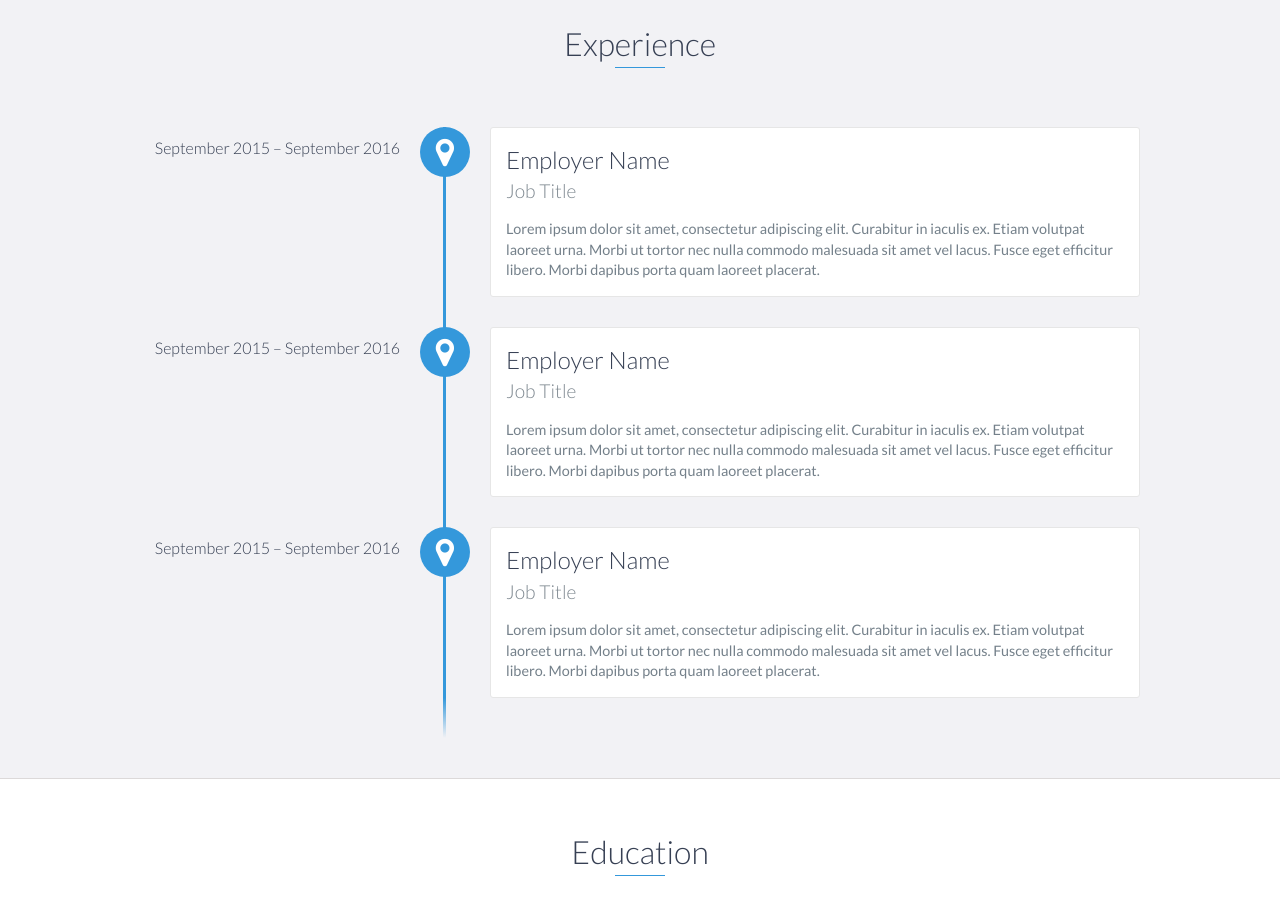
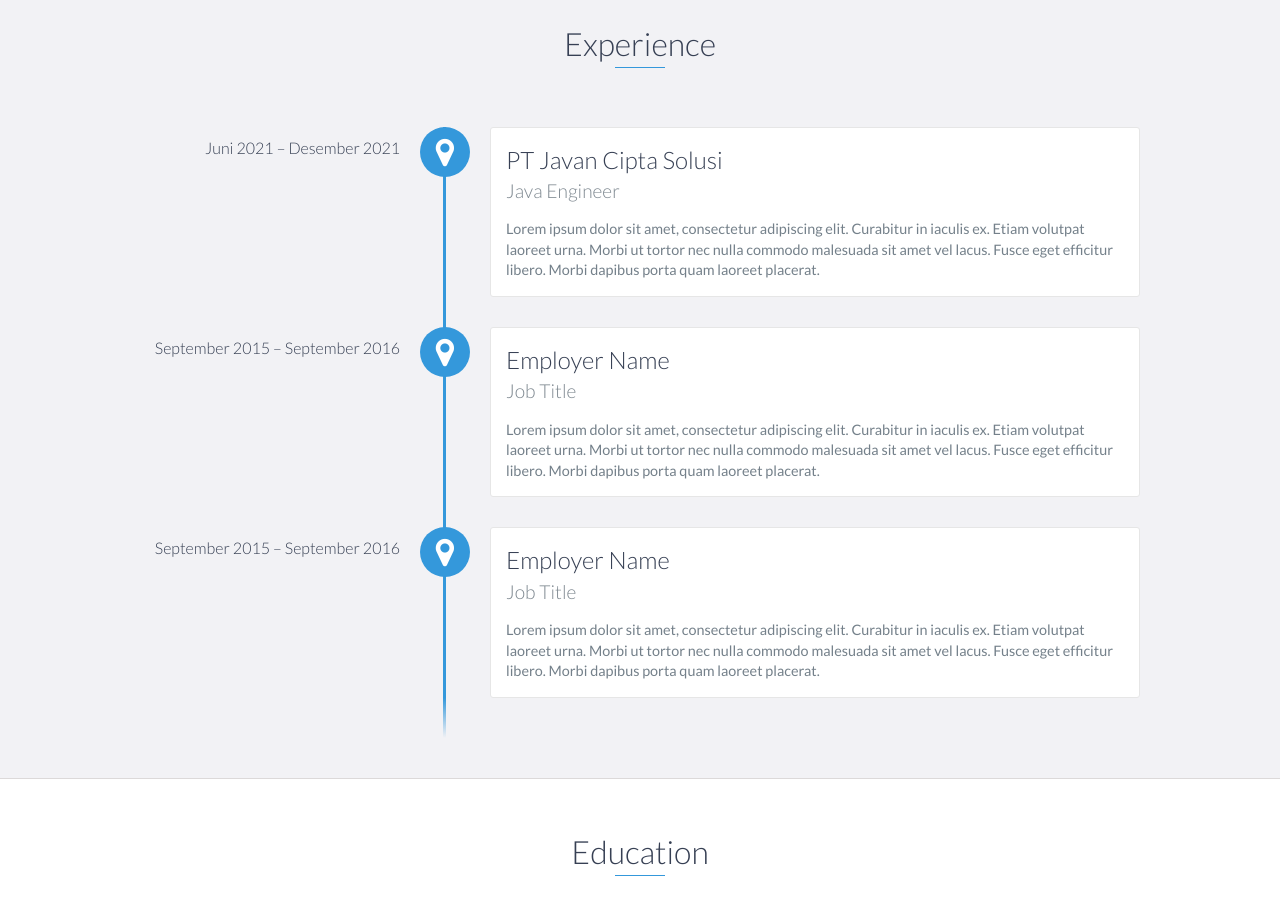
Before and after one commit to dikaandrajoni/dika.github.io, a website: page index.html in a window 1280 px wide. Shown: the part 1140-2062 px from the top of the page. Drawn offline with nearby package versions, Linux system fonts and the light colour scheme.

Commit message:
Update index.html

```diff
--- a/index.html
+++ b/index.html
@@ -86,9 +86,9 @@
     <div id="experience" class="background-alt">
         <h2 class="heading">Experience</h2>
         <div id="experience-timeline">
-            <div data-date="September 2015 – September 2016">
-                <h3>Employer Name</h3>
-                <h4>Job Title</h4>
+            <div data-date="Juni 2021 – Desember 2021">
+                <h3>PT Javan Cipta Solusi</h3>
+                <h4>Java Engineer</h4>
                 <p>
                     Lorem ipsum dolor sit amet, consectetur adipiscing elit. Curabitur in iaculis ex. Etiam volutpat laoreet urna. Morbi ut tortor nec nulla commodo malesuada sit amet vel lacus. Fusce eget efficitur libero. Morbi dapibus porta quam laoreet placerat.
                 </p>
```
